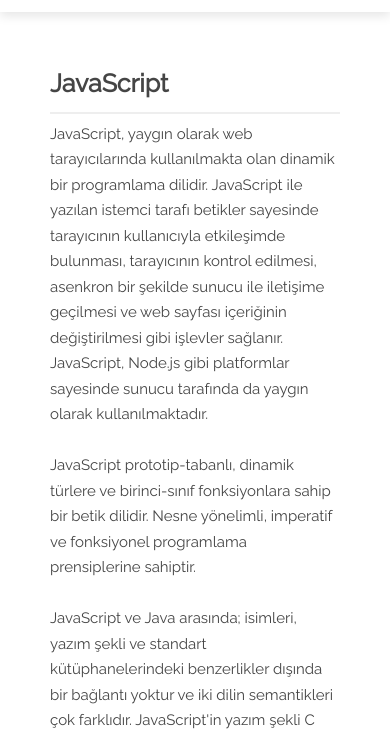
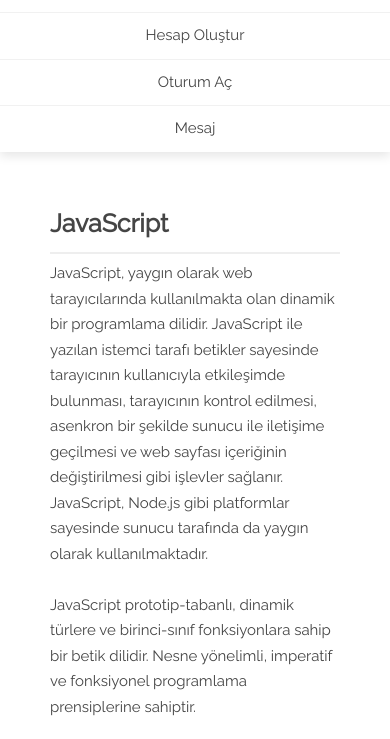
Before and after one commit to mehmetaliayvaz/wikipedia-redesign, a website: page index.html in a window 390 px wide. Both pictures are taken after a click on the icon 360 px from the left and 30 px from the top of the page. Shown: the part 48-787 px from the top of the page. Drawn offline with Linux system fonts and the light colour scheme.

Commit message:
Responsive menü tamamlandı

```diff
--- a/index.html
+++ b/index.html
@@ -20,8 +20,7 @@
         <div class="Header-right-search">
           <input type="text" placeholder="Vikipedi üzerinde ara">
           <svg viewBox="0 0 32 32" width="15px" height="15px">
-            <path
-              d="M31.008 27.231l-7.58-6.447c-0.784-0.705-1.622-1.029-2.299-0.998 1.789-2.096 2.87-4.815 2.87-7.787 0-6.627-5.373-12-12-12s-12 5.373-12 12 5.373 12 12 12c2.972 0 5.691-1.081 7.787-2.87-0.031 0.677 0.293 1.515 0.998 2.299l6.447 7.58c1.104 1.226 2.907 1.33 4.007 0.23s0.997-2.903-0.23-4.007zM12 20c-4.418 0-8-3.582-8-8s3.582-8 8-8 8 3.582 8 8-3.582 8-8 8z">
+            <path d="M31.008 27.231l-7.58-6.447c-0.784-0.705-1.622-1.029-2.299-0.998 1.789-2.096 2.87-4.815 2.87-7.787 0-6.627-5.373-12-12-12s-12 5.373-12 12 5.373 12 12 12c2.972 0 5.691-1.081 7.787-2.87-0.031 0.677 0.293 1.515 0.998 2.299l6.447 7.58c1.104 1.226 2.907 1.33 4.007 0.23s0.997-2.903-0.23-4.007zM12 20c-4.418 0-8-3.582-8-8s3.582-8 8-8 8 3.582 8 8-3.582 8-8 8z">
             </path>
           </svg>
         </div>
@@ -31,11 +30,16 @@
           <a href="#">Mesaj</a>
         </div>
         <div class="Header-right-menu">
-          <svg width="20px" height="20px" viewBox="0 0 24 24">
+          <svg id="menu-button" width="20px" height="20px" viewBox="0 0 24 24">
             <path d="M3 13h18c0.552 0 1-0.448 1-1s-0.448-1-1-1h-18c-0.552 0-1 0.448-1 1s0.448 1 1 1zM3 7h18c0.552 0 1-0.448 1-1s-0.448-1-1-1h-18c-0.552 0-1 0.448-1 1s0.448 1 1 1zM3 19h18c0.552 0 1-0.448 1-1s-0.448-1-1-1h-18c-0.552 0-1 0.448-1 1s0.448 1 1 1z"></path>
           </svg>
         </div>
       </div>
+    </div>
+    <div class="mobile-menu">
+      <a href="#">Hesap Oluştur</a>
+      <a href="#">Oturum Aç</a>
+      <a href="#">Mesaj</a>
     </div>
 
   </header>
@@ -234,6 +238,14 @@
 
   </div>
 
+
+  <script>
+    var button = document.querySelector("#menu-button");
+    button.onclick = function(){
+      document.querySelector(".mobile-menu").classList.toggle("toggle");
+    }
+  </script>
+
 </body>
 
 </html>
--- a/scss/components/article.scss
+++ b/scss/components/article.scss
@@ -34,7 +34,9 @@
     }
 
     &-info{
-      min-width: 270px;
+      max-width: 270px;
+      flex-grow: 0;
+      flex-shrink: 0;
       height: 100%;
       margin: 0 0 30px 30px;
       padding: 20px;
--- a/scss/components/header.scss
+++ b/scss/components/header.scss
@@ -3,6 +3,28 @@
 
   .container{
     align-items: center;
+  }
+
+  .mobile-menu{
+    opacity: 0;
+    visibility: hidden;
+    display: flex;
+    flex-direction: column;
+    transition: .3s opacity ease, .3s visibility ease;
+    max-height: 0;
+    overflow: hidden;
+
+    a{
+      display: flex;
+      justify-content: center;
+      padding: 10px;
+      border-top: 1px solid $hover;
+      transition: 0.3s;
+
+      &:hover{
+        background-color: $hover;
+      }
+    }
   }
 
 
--- a/scss/global.scss
+++ b/scss/global.scss
@@ -4,6 +4,7 @@
 $main-font-color: #454545;
 $placeholder-color: #bebebe;
 $a-color: #3F51B5;
+$hover: #f1f1f1;
 
 * {
   font-family: 'Raleway', sans-serif;
--- a/scss/responsive.scss
+++ b/scss/responsive.scss
@@ -11,20 +11,41 @@
     display: flex;
     flex-direction: column;
 
+    &-text-card{
+      margin: 30px auto;
+    }
+
     &-info{
-      margin-left: 0;
+      margin: 0 auto 30px;
+
     }
+
+
   }
 
-  .Header-right{
+  .Header{
 
-    &-search, &-nav{
-      display: none;
+    &-right{
+
+      &-search, &-nav{
+        display: none;
+      }
+
+      &-menu{
+        display: flex;
+        align-items: center;
+      }
     }
 
-    &-menu{
-      display: flex;
-      align-items: center;
+    .mobile-menu{
+      opacity: 0;
+      visibility: hidden;
+
+      &.toggle{
+        max-height: unset;
+        opacity: 1;
+        visibility: visible;
+      }
     }
   }
 
```
Also changed, not shown: css/app.css.
